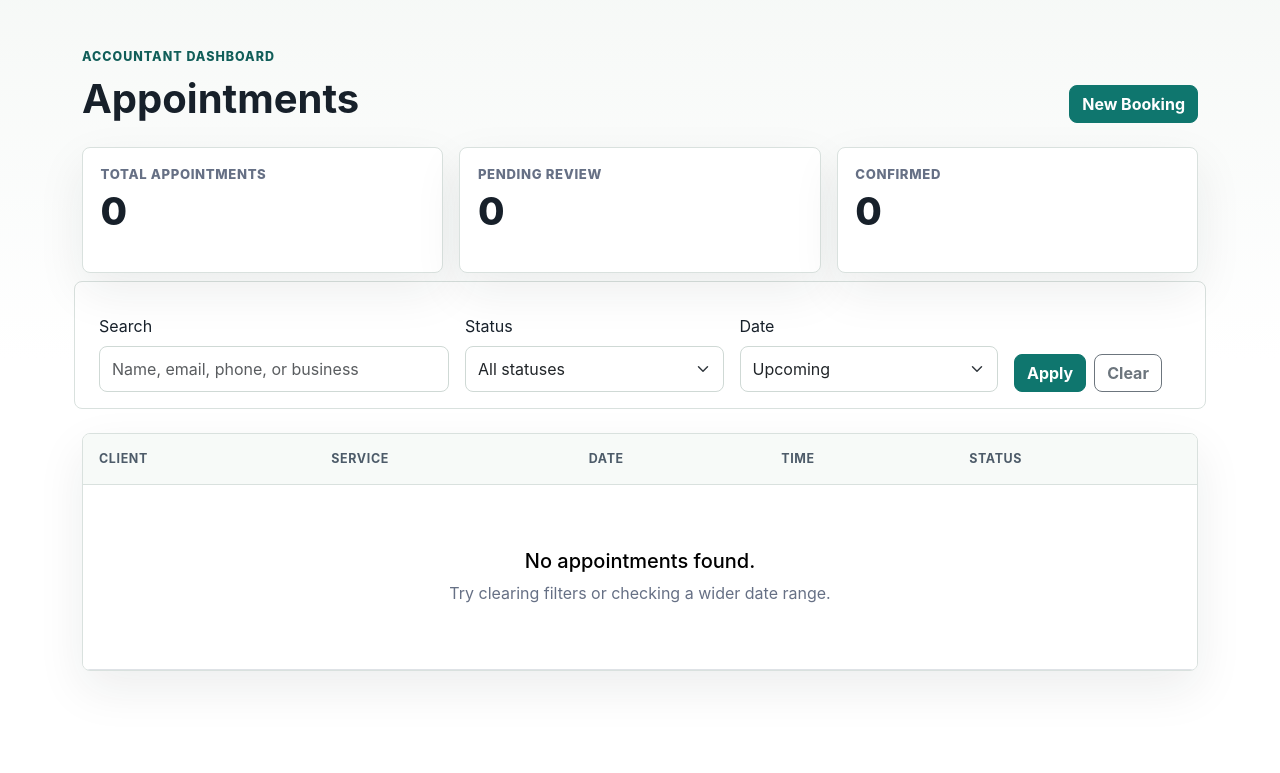
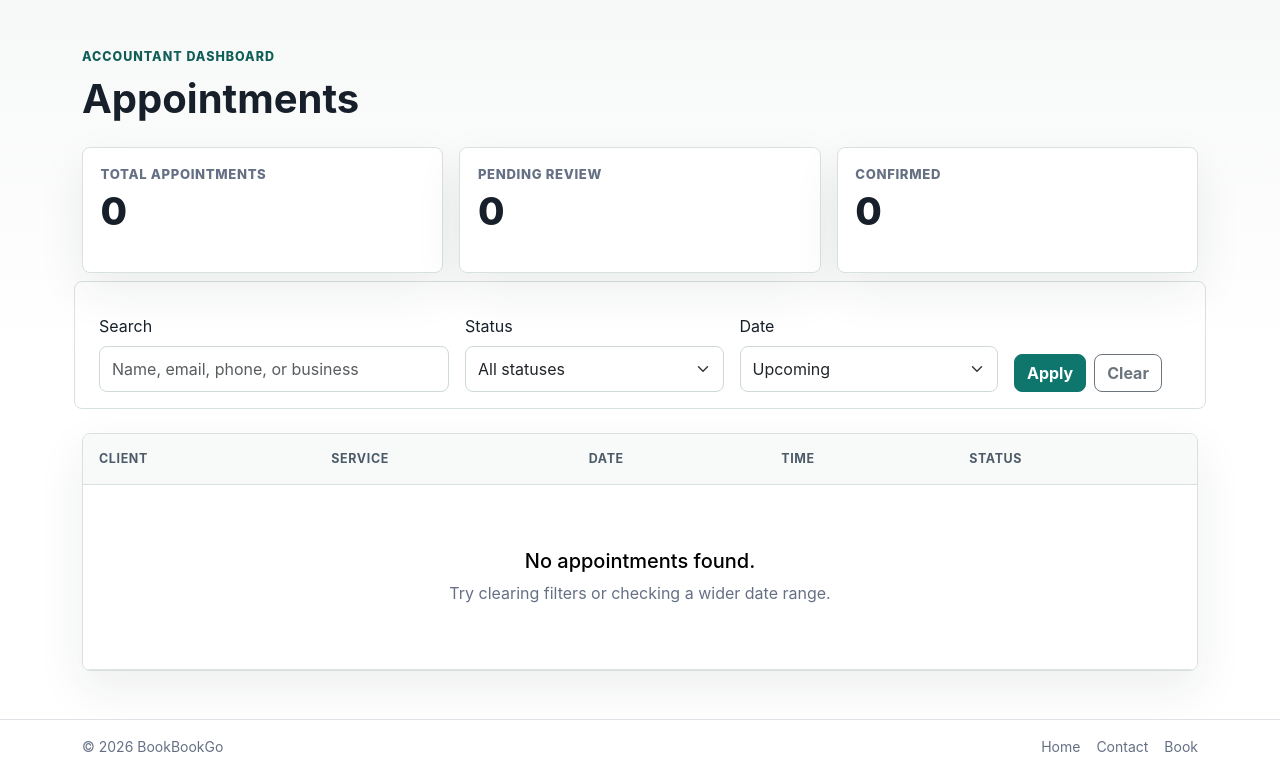
Before and after one commit to vfb-dev/bookbookgo, a Django app: page /dashboard/ in a window 1280 px wide. Shown: the part 61-834 px from the top of the page. Before the commit the page ends 738 px from the top, so only its background shows below. Run offline with Django 5.2, Linux system fonts and the light colour scheme; the visitor is signed in with stand-in values (Sample User, id 1); data that the repository does not hold is empty; some libraries are stand-ins or nearby versions.

Commit message:
footer + small adjusts

```diff
--- a/static/css/app.css
+++ b/static/css/app.css
@@ -372,7 +372,7 @@ a:hover {
   padding: 1.25rem;
 }
 
-.booking-form-section + .booking-form-section {
+.booking-form-section+.booking-form-section {
   margin-top: 1.35rem;
   padding-top: 1.35rem;
   border-top: 1px solid var(--bbg-line);
@@ -504,7 +504,7 @@ textarea.form-control {
   margin-bottom: 0;
 }
 
-.table > :not(caption) > * > * {
+.table> :not(caption)>*>* {
   padding: 1rem;
 }
 
@@ -681,7 +681,15 @@ textarea.form-control {
     align-items: start;
   }
 
-  .table > :not(caption) > * > * {
+  .table> :not(caption)>*>* {
     padding: 0.8rem;
   }
 }
+
+footer a {
+  transition: color 0.2s ease;
+}
+
+footer a:hover {
+  color: var(--bs-primary) !important;
+}
--- a/templates/base.html
+++ b/templates/base.html
@@ -117,6 +117,31 @@
 
         {% block content %}{% endblock %}
       </main>
+
+      <footer class="border-top bg-white py-3 mt-auto">
+        <div class="container">
+          <div
+            class="d-flex flex-column flex-sm-row justify-content-between align-items-center small text-muted"
+          >
+            <span>&copy; {% now "Y" %} BookBookGo</span>
+
+            <nav class="d-flex gap-3 mt-2 mt-sm-0" aria-label="Footer">
+              <a href="{% url 'home' %}" class="text-decoration-none text-muted">
+                Home
+              </a>
+              <a href="{% url 'contact' %}" class="text-decoration-none text-muted">
+                Contact
+              </a>
+              <a
+                href="{% url 'appointment_create' %}"
+                class="text-decoration-none text-muted"
+              >
+                Book
+              </a>
+            </nav>
+          </div>
+        </div>
+      </footer>
     </div>
   </body>
 </html>
--- a/templates/bookings/contact.html
+++ b/templates/bookings/contact.html
@@ -9,7 +9,7 @@
       <div class="contact-copy">
         <p class="eyebrow mb-3">Contact</p>
         <h1 class="display-5 fw-bold mb-3">Talk with BookBookGo.</h1>
-        <p class="lead text-muted mb-4">
+        <p class="lead text-muted mb-4 pe-2">
           Questions about appointments, services, or an existing request? Reach
           the team directly and we will help you keep things moving.
         </p>
--- a/templates/bookings/dashboard.html
+++ b/templates/bookings/dashboard.html
@@ -9,10 +9,6 @@
       <p class="eyebrow mb-2">Accountant dashboard</p>
       <h1 class="display-6 fw-bold mb-0">Appointments</h1>
     </div>
-
-    <a href="{% url 'appointment_create' %}" class="btn btn-primary">
-      New Booking
-    </a>
   </div>
 
   <div class="stats-grid mb-4">
--- a/templates/bookings/home.html
+++ b/templates/bookings/home.html
@@ -13,7 +13,7 @@
           <h1 class="hero-title fw-bold mb-4">
             BookBookGo accounting consultations
           </h1>
-          <p class="lead text-muted mb-4">
+          <p class="lead text-muted mb-4 pe-2 pe-md-5">
             Request time with an accountant for taxes, payroll, bookkeeping, or
             business finance. Share the details once and get a reviewed
             appointment request.
```
